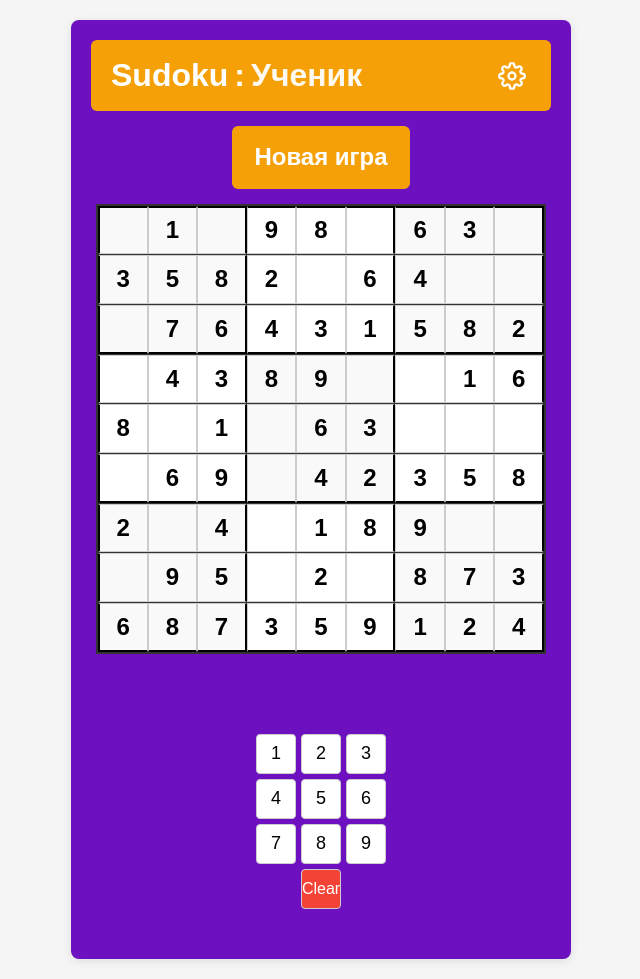
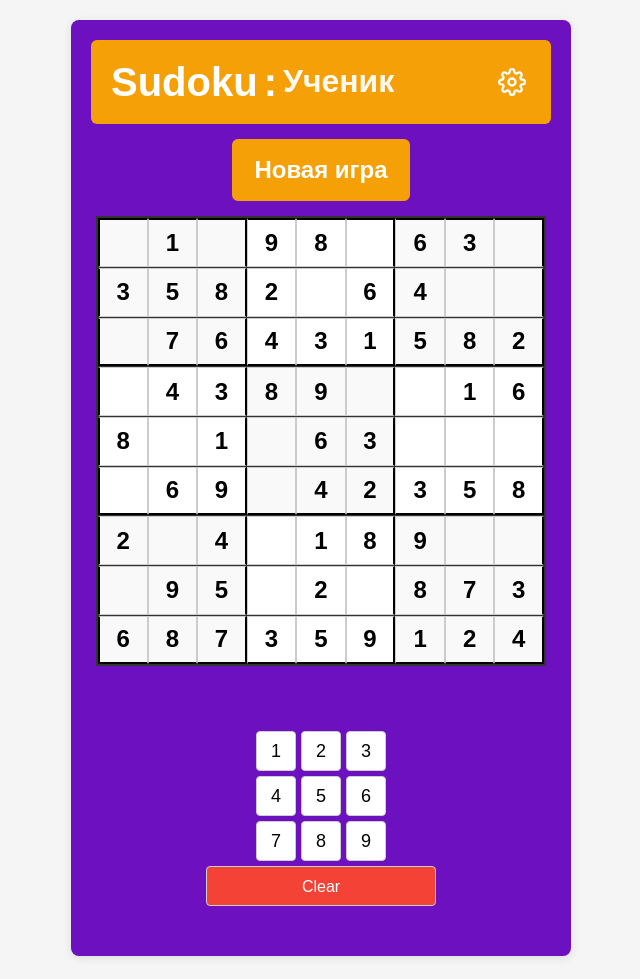
Before and after one commit to shaula-hub/sudoku, a React (Vite) app: page / in a window 768 px wide. Shown: the whole page, without its empty margins (63-703 px from the left). Built offline with nearby package versions, Linux system fonts and the light colour scheme.

Commit message:
Style corrections 12

```diff
--- a/src/App.jsx
+++ b/src/App.jsx
@@ -76,7 +76,7 @@ function AppContent() {
           style={
             isMobile
               ? {
-                  fontSize: "2rem" /* Like new-game-button */,
+                  fontSize: "2.5rem" /* Like new-game-button */,
                   fontWeight: "bold",
                   padding: "12px 20px",
                   border: `2px solid ${currentDifficultyColor}`,
--- a/src/components/NumberPad/styles.css
+++ b/src/components/NumberPad/styles.css
@@ -7,9 +7,9 @@
     display: flex;
     flex-direction: column;
     align-items: center;
-    /* margin-top: 40px; */
+    margin-top: 5px;
     margin-bottom: 30px;
-    padding-top: 20px;
+    padding-top: 5px;
   }
 }
 
@@ -30,7 +30,7 @@
 }
 
 .clear-button {
-  /* width: 100%; */
+  width: 50%;
   margin-top: 5px;
   height: 40px;
   font-size: 16px;
--- a/src/styles/globals.css
+++ b/src/styles/globals.css
@@ -39,7 +39,7 @@ h1 {
 }
 
 .game-title {
-  font-size: 2rem;
+  font-size: 2.5rem;
   color: white;
   margin: 0;
   font-weight: bold;
@@ -81,7 +81,7 @@ h1 {
 }
 
 .game-title {
-  font-size: 2rem;
+  font-size: 2.5rem;
   color: white;
   margin: 0;
   font-weight: bold;
@@ -126,7 +126,7 @@ h1 {
   }
 
   .game-title {
-    font-size: 2rem;
+    font-size: 2.5rem;
   }
 
   .level-text {
```
